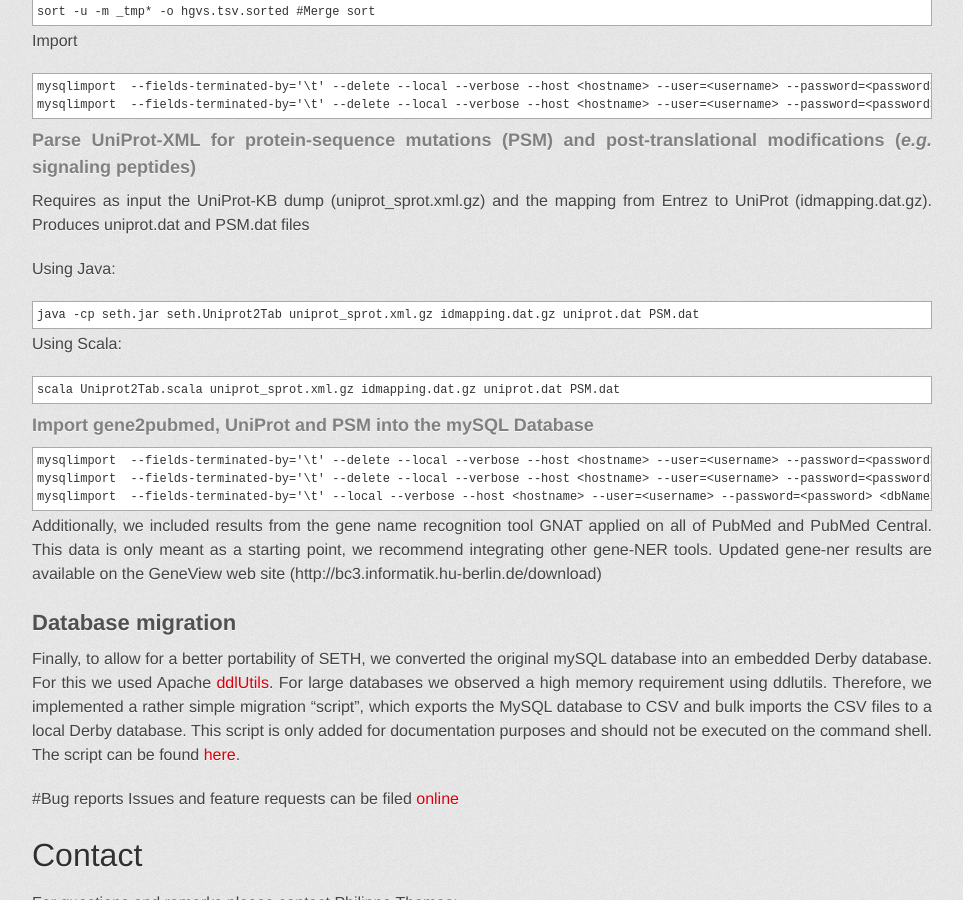
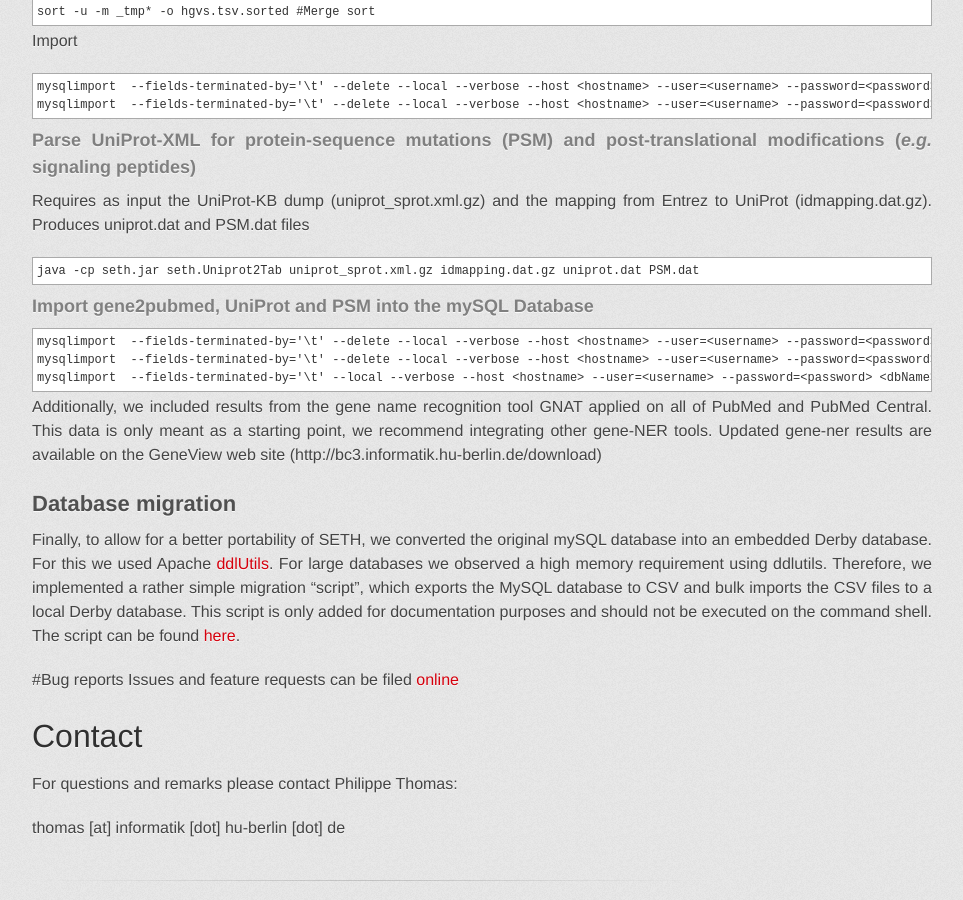
Before and after one commit to rockt/SETH, a Jekyll site: the page built from index.md, in a window 1280 px wide and 900 px high, scrolled down 5600 px. Shown: the whole window, without its empty margins (158-1121 px from the left). Built offline with Jekyll 4.4.1, drawn with Linux system fonts in a browser that asks for light colours; some web fonts are replaced.

Commit message:
Update index.md

```diff
--- a/index.md
+++ b/index.md
@@ -287,13 +287,7 @@ Import
 Requires as input the UniProt-KB dump (uniprot_sprot.xml.gz) and the mapping from Entrez to UniProt (idmapping.dat.gz).
 Produces uniprot.dat and PSM.dat files
 
-Using Java:
-
 	java -cp seth.jar seth.Uniprot2Tab uniprot_sprot.xml.gz idmapping.dat.gz uniprot.dat PSM.dat
-
-Using Scala:
-
-	scala Uniprot2Tab.scala uniprot_sprot.xml.gz idmapping.dat.gz uniprot.dat PSM.dat
 
 
 ### Import  gene2pubmed, UniProt and PSM into the mySQL Database
```
